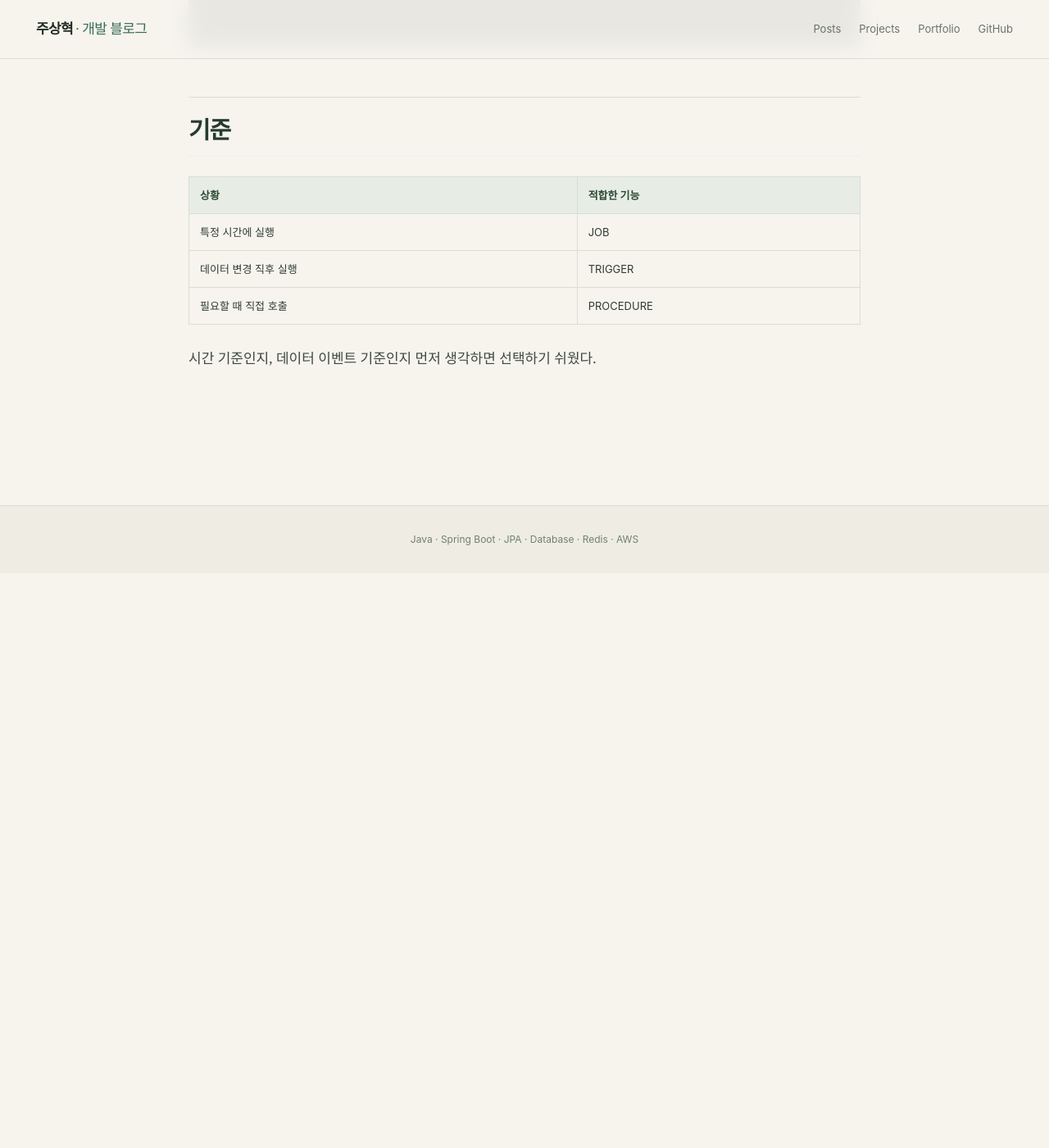
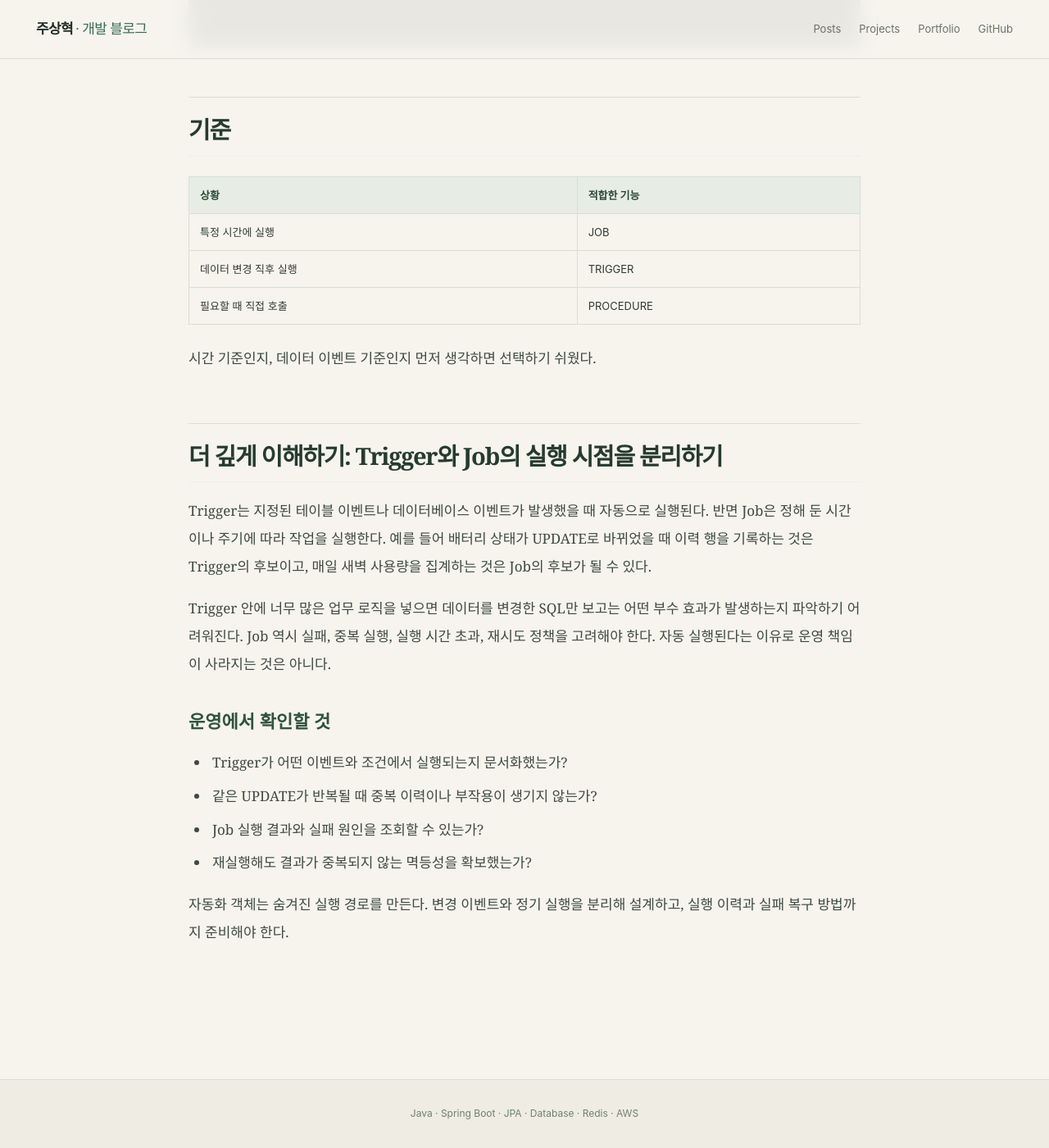
Before and after one commit to zuzusnasna/zuzusnasna.github.io, a Jekyll site: the page built from _posts/2026-10-09-plsql-job-trigger.md, in a window 1280 px wide and 1400 px high, scrolled down 1221 px. Shown: the whole window at 82% size. Built offline with Jekyll 4.4.1, drawn with Linux system fonts in a browser that asks for light colours; before the commit the page ends 1920 px from its top, so only the background shows below that.

Commit message:
docs: expand study posts with reasoning and practice checks

```diff
--- a/_posts/2026-10-09-plsql-job-trigger.md
+++ b/_posts/2026-10-09-plsql-job-trigger.md
@@ -40,3 +40,17 @@ END;
 | 필요할 때 직접 호출 | PROCEDURE |
 
 시간 기준인지, 데이터 이벤트 기준인지 먼저 생각하면 선택하기 쉬웠다.
+
+## 더 깊게 이해하기: Trigger와 Job의 실행 시점을 분리하기
+
+Trigger는 지정된 테이블 이벤트나 데이터베이스 이벤트가 발생했을 때 자동으로 실행된다. 반면 Job은 정해 둔 시간이나 주기에 따라 작업을 실행한다. 예를 들어 배터리 상태가 UPDATE로 바뀌었을 때 이력 행을 기록하는 것은 Trigger의 후보이고, 매일 새벽 사용량을 집계하는 것은 Job의 후보가 될 수 있다.
+
+Trigger 안에 너무 많은 업무 로직을 넣으면 데이터를 변경한 SQL만 보고는 어떤 부수 효과가 발생하는지 파악하기 어려워진다. Job 역시 실패, 중복 실행, 실행 시간 초과, 재시도 정책을 고려해야 한다. 자동 실행된다는 이유로 운영 책임이 사라지는 것은 아니다.
+
+### 운영에서 확인할 것
+- Trigger가 어떤 이벤트와 조건에서 실행되는지 문서화했는가?
+- 같은 UPDATE가 반복될 때 중복 이력이나 부작용이 생기지 않는가?
+- Job 실행 결과와 실패 원인을 조회할 수 있는가?
+- 재실행해도 결과가 중복되지 않는 멱등성을 확보했는가?
+
+자동화 객체는 숨겨진 실행 경로를 만든다. 변경 이벤트와 정기 실행을 분리해 설계하고, 실행 이력과 실패 복구 방법까지 준비해야 한다.
```
